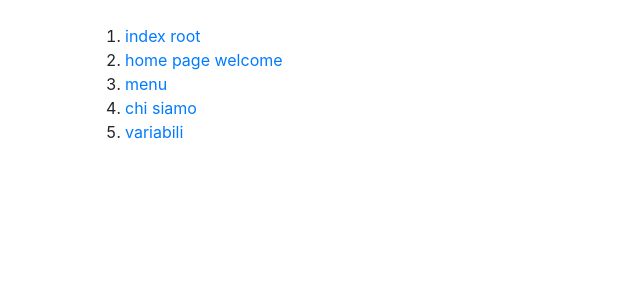
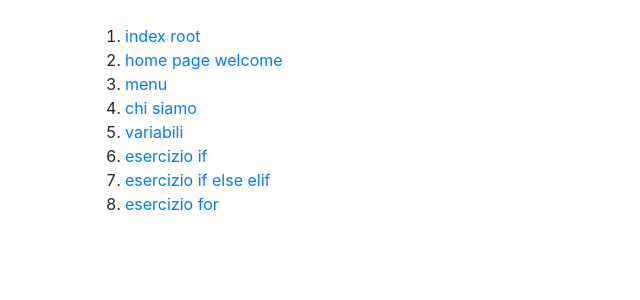
Before and after one commit to Dadda07/primo_progetto, a Django app: page /index/ in a window 1280 px wide. Shown: the part 56-356 px from the top of the page, without its empty margins (0-640 px from the left). Run offline with Django 5.2, Linux system fonts and the light colour scheme.

Commit message:
fixies for point 11, 12 and 13

```diff
--- a/prima_app/templates/prima_app/index.html
+++ b/prima_app/templates/prima_app/index.html
@@ -9,5 +9,8 @@
         <li><a href="{% url 'prima_app:lista' %}">menu</a></li>
         <li><a href="{% url 'prima_app:chi_siamo' %}">chi siamo</a></li>
         <li><a href="{% url 'prima_app:variabili' %}">variabili</a></li>
+        <li><a href="{% url 'seconda_app:es_if' %}">esercizio if</a></li>
+        <li><a href="{% url 'seconda_app:if_else_elif' %}">esercizio if else elif</a></li>
+        <li><a href="{% url 'seconda_app:es_for' %}">esercizio for</a></li>
     </ol>
 {% endblock content %}
--- a/primo_progetto/templates/base.html
+++ b/primo_progetto/templates/base.html
@@ -36,6 +36,8 @@
         <div class="dropdown-menu" aria-labelledby="navbarDropdownPrima">
           <a class="dropdown-item" href="{% url 'prima_app:welcome' %}">Welcome</a>
           <a class="dropdown-item" href="{% url 'prima_app:chi_siamo' %}">Chi Siamo</a>
+             <a class="dropdown-item" href="{% url 'prima_app:variabili' %}">Variabili</a>
+          <a class="dropdown-item" href="{% url 'prima_app:index' %}">Index</a>
         </div>
       </li>
 
@@ -44,8 +46,9 @@
           Seconda app
         </a>
         <div class="dropdown-menu" aria-labelledby="navbarDropdownSeconda">
-          <a class="dropdown-item" href="{% url 'prima_app:variabili' %}">Variabili</a>
-          <a class="dropdown-item" href="{% url 'prima_app:index' %}">Index</a>
+          <a class="dropdown-item" href="{% url 'seconda_app:es_if' %}">Esercizio If</a>
+          <a class="dropdown-item" href="{% url 'seconda_app:if_else_elif' %}">Esercizio If Else Elif</a>
+          <a class="dropdown-item" href="{% url 'seconda_app:es_for' %}">Esercizio For</a>
         </div>
       </li>
 
```
